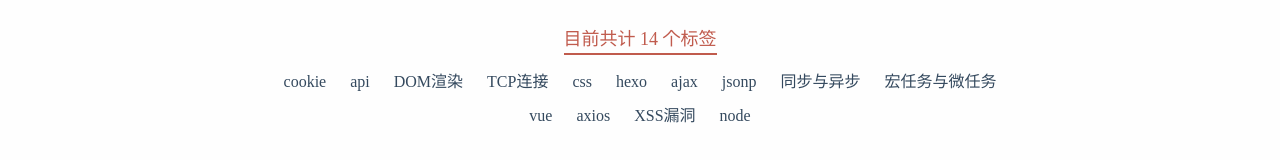
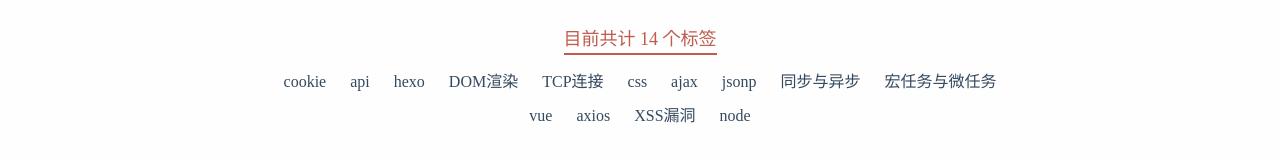
Before and after one commit to Hrealm/Hrealm.github.io, a plain HTML site: page tags/index.html in a window 1280 px wide. Shown: the part 121-281 px from the top of the page. Drawn offline with Linux system fonts and the light colour scheme; a web font is replaced by a local one.

Commit message:
Site updated: 2022-09-28 15:12:48

```diff
--- a/tags/index.html
+++ b/tags/index.html
@@ -117,7 +117,7 @@
       目前共计 14 个标签
     </div>
     <div class="tag-cloud-tags">
-      <a href="/tags/cookie/" style="font-size: 16px;">cookie</a> <a href="/tags/api/" style="font-size: 16px;">api</a> <a href="/tags/DOM%E6%B8%B2%E6%9F%93/" style="font-size: 16px;">DOM渲染</a> <a href="/tags/TCP%E8%BF%9E%E6%8E%A5/" style="font-size: 16px;">TCP连接</a> <a href="/tags/css/" style="font-size: 16px;">css</a> <a href="/tags/hexo/" style="font-size: 16px;">hexo</a> <a href="/tags/ajax/" style="font-size: 16px;">ajax</a> <a href="/tags/jsonp/" style="font-size: 16px;">jsonp</a> <a href="/tags/%E5%90%8C%E6%AD%A5%E4%B8%8E%E5%BC%82%E6%AD%A5/" style="font-size: 16px;">同步与异步</a> <a href="/tags/%E5%AE%8F%E4%BB%BB%E5%8A%A1%E4%B8%8E%E5%BE%AE%E4%BB%BB%E5%8A%A1/" style="font-size: 16px;">宏任务与微任务</a> <a href="/tags/vue/" style="font-size: 16px;">vue</a> <a href="/tags/axios/" style="font-size: 16px;">axios</a> <a href="/tags/XSS%E6%BC%8F%E6%B4%9E/" style="font-size: 16px;">XSS漏洞</a> <a href="/tags/node/" style="font-size: 16px;">node</a>
+      <a href="/tags/cookie/" style="font-size: 16px;">cookie</a> <a href="/tags/api/" style="font-size: 16px;">api</a> <a href="/tags/hexo/" style="font-size: 16px;">hexo</a> <a href="/tags/DOM%E6%B8%B2%E6%9F%93/" style="font-size: 16px;">DOM渲染</a> <a href="/tags/TCP%E8%BF%9E%E6%8E%A5/" style="font-size: 16px;">TCP连接</a> <a href="/tags/css/" style="font-size: 16px;">css</a> <a href="/tags/ajax/" style="font-size: 16px;">ajax</a> <a href="/tags/jsonp/" style="font-size: 16px;">jsonp</a> <a href="/tags/%E5%90%8C%E6%AD%A5%E4%B8%8E%E5%BC%82%E6%AD%A5/" style="font-size: 16px;">同步与异步</a> <a href="/tags/%E5%AE%8F%E4%BB%BB%E5%8A%A1%E4%B8%8E%E5%BE%AE%E4%BB%BB%E5%8A%A1/" style="font-size: 16px;">宏任务与微任务</a> <a href="/tags/vue/" style="font-size: 16px;">vue</a> <a href="/tags/axios/" style="font-size: 16px;">axios</a> <a href="/tags/XSS%E6%BC%8F%E6%B4%9E/" style="font-size: 16px;">XSS漏洞</a> <a href="/tags/node/" style="font-size: 16px;">node</a>
     </div>
   </div></div></div>
       </main>
```
